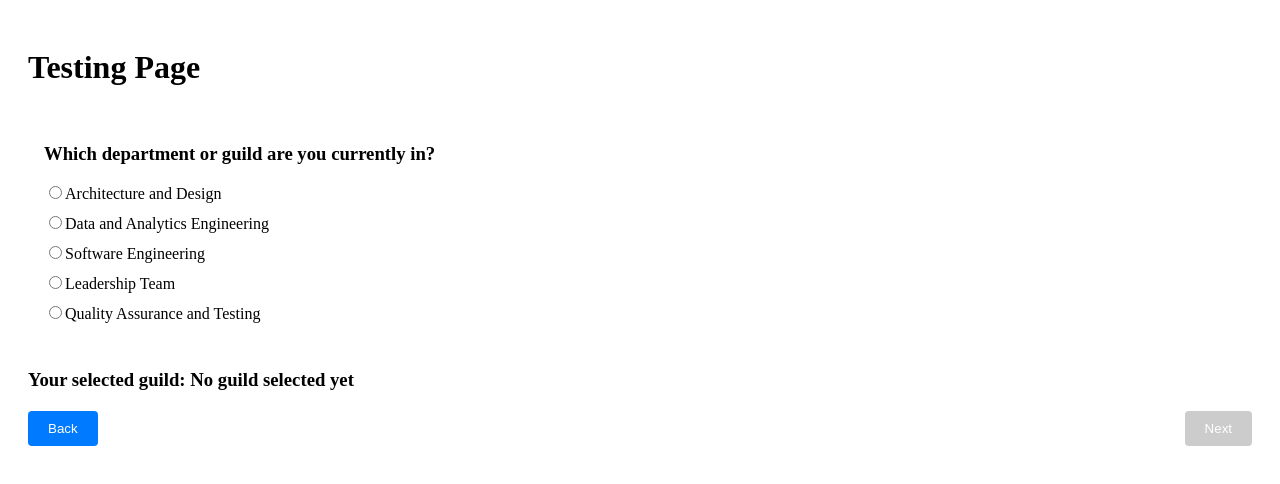
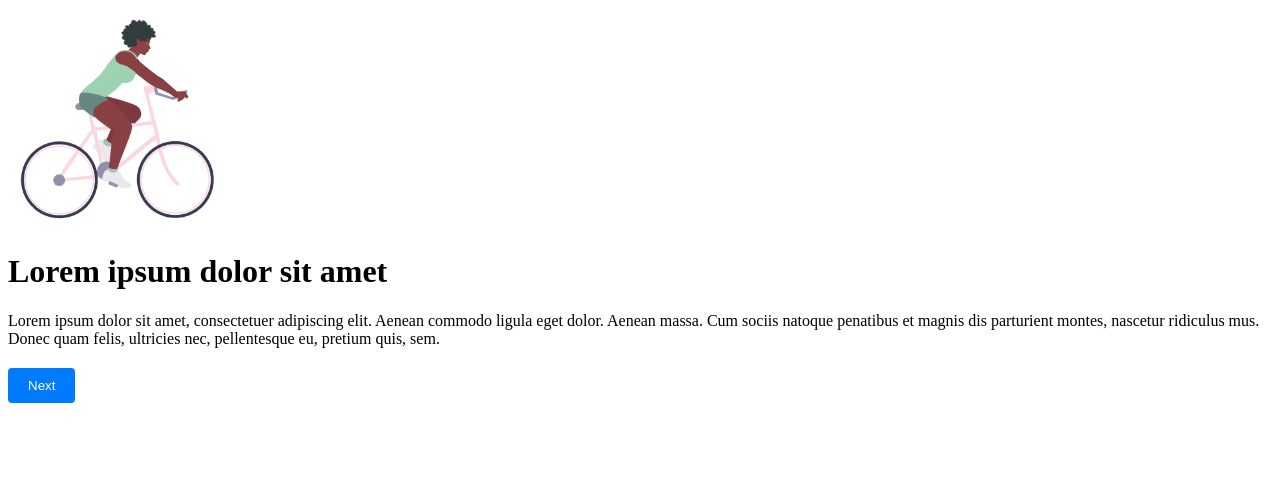
Before and after one commit to joelNd1/ENPS-EPA, a React (Create React App) app in the folder Client/: page / in a window 1280 px wide. Shown: the top 484 px of the page. Built offline with nearby package versions, Linux system fonts and the light colour scheme.

Commit message:
sorted out test page navigation component now 80% of the way there

```diff
--- a/Client/package.json
+++ b/Client/package.json
@@ -41,5 +41,8 @@
       "last 1 firefox version",
       "last 1 safari version"
     ]
+  },
+  "devDependencies": {
+    "@svgr/webpack": "^8.1.0"
   }
 }
--- a/Client/src/app.tsx
+++ b/Client/src/app.tsx
@@ -10,6 +10,7 @@ import IncentivesPage from './components/pages/Incentives/IncentivesPage';
 import CareerDevelopmentPage from './components/pages/CareerDevelopment/CareerDevelopmentPage';
 
 //titles
+import TestingTitles from './components/Titles/TestingTitles';
 import RoleAndGuildTitle from './components/Titles/RoleAndGuild/RoleAndGuildTitle';
 import PayBandSeparationTitle from './components/Titles/PayBandSeparation/PayBandSeparationTitle';
 import WorkLifeBalanceTitle from './components/Titles/WorkLifeBalance/WorkLifeBalanceTitle';
@@ -21,7 +22,8 @@ const App: React.FC = () => {
     <Router>
       <Routes>
         {/* Route for the functiional testing */}
-        <Route path="*" element={<TestingPage />} />
+        <Route path="*" element={<TestingTitles />} />
+        <Route path="/TestingPage" element={<TestingPage />} />
 
         {/* Routes for each section */}
         <Route path="/role-and-guild" element={<RoleAndGuildPage />} />
--- a/Client/src/components/Titles/TestingTitles.tsx
+++ b/Client/src/components/Titles/TestingTitles.tsx
@@ -1 +1,35 @@
-export {}
+import { ReactComponent as Cyclist } from '../../assets/Img/Cyclist.svg'
+import PageNavigation from '../molecules/PageNavigation';
+import { TitlePageBlock } from '../molecules/TitlePageBlock';
+import { useNavigate } from 'react-router-dom';
+
+
+export default function TestingTitle() {
+
+    const navigate = useNavigate();
+
+    const handleNextClick = () => {
+        console.log("Next button clicked!");
+        navigate('/TestingPage');
+
+
+      };
+    return (
+
+        <div>
+
+            <TitlePageBlock
+            image={<Cyclist/>}
+            title='Lorem ipsum dolor sit amet'
+            description='Lorem ipsum dolor sit amet, consectetuer adipiscing elit. Aenean commodo ligula eget dolor. Aenean massa. Cum sociis natoque penatibus et magnis dis parturient montes, nascetur ridiculus mus. Donec quam felis, ultricies nec, pellentesque eu, pretium quis, sem. '
+            testId='Testing-Titles-Page-Block '
+             />
+            <PageNavigation
+            isNextButtonDisabled={false}
+            isBackButtonHidden={true}
+            nextButtonClickHandler={handleNextClick}
+
+            />
+        </div>
+      );
+}
--- a/Client/src/components/molecules/TitlePageBlock.tsx
+++ b/Client/src/components/molecules/TitlePageBlock.tsx
@@ -1,60 +1,23 @@
-// import React, { ReactNode } from "react";
+import React, { ReactNode } from "react";
 
-// export type QuestionBlockProps = {
-//     image: ReactNode
-//     title: string; // The question text to display
-//     options?: string[]; // Array of options for the multiple-choice question
-//     PrimaryButton:string;
-//     SecondaryButton?:string;
-//     testId:string,
-//   };
+export type TitlePageBlockProps = {
+    image: ReactNode
+    title: string;
+    description: String,
+    testId:string,
+  };
 
-// export function QuestionBlock({
-//   question,
-//   questionType,
-//   options = [],
-//   minSliderValue ,
-//   maxSliderValue ,
-//   answer,
-//   onAnswerChange,
-// }: QuestionBlockProps) {
-//   return (
-//     <div style={{ padding: '16px', borderRadius: '8px', border: '1px solid #ccc' }}>
-//       <h3>{question}</h3>
-
-//       {/* Render input based on the question type */}
-//       {questionType === 'Multiple Choice' && (
-//         <div>
-//           {options.map((option, index) => (
-//             <div key={index} style={{ marginBottom: '10px' }}>
-//               <label>
-//                 <input
-//                   type="radio"
-//                   name="multiple-choice"
-//                   value={option}
-//                   checked={answer === option}
-//                   onChange={(e) => onAnswerChange(e.target.value)}
-//                 />
-//                 {option}
-//               </label>
-//             </div>
-//           ))}
-//         </div>
-//       )}
-
-//       {questionType === 'Slider' && (
-//         <div>
-//           <input
-//             type="range"
-//             min={minSliderValue}
-//             max={maxSliderValue}
-//             value={answer as number}
-//             onChange={(e) => onAnswerChange(Number(e.target.value))}
-//           />
-//           <span>{answer}</span>
-//         </div>
-//       )}
-//     </div>
-//   );
-// }
-export {}
+  export function TitlePageBlock({
+    image,
+    title,
+    description = '', // Default value for description if not provided
+    testId,
+  }: TitlePageBlockProps) {
+    return (
+      <div data-testid={testId}> {/* Assign testId to the div */}
+        {image}
+        <h1>{title}</h1>
+        <p>{description}</p>
+      </div>
+    );
+  }
--- a/Client/src/components/pages/TestingPage.tsx
+++ b/Client/src/components/pages/TestingPage.tsx
@@ -1,9 +1,11 @@
 import { useState } from 'react'
 import { QuestionPageBlock } from '../molecules/QuestionPageBlock';
 import PageNavigation from '../molecules/PageNavigation';
+import { useNavigate } from 'react-router-dom';
 
 
 export function TestingPage() {
+const navigate =useNavigate()
 
   const [selectedAnswer, setSelectedAnswer] = useState<string>('No guild selected yet');
   // const [sliderAnswer, setSliderAnswer] = useState<number>(5); // This is where we define the state for the slider
@@ -29,6 +31,8 @@ export function TestingPage() {
 // //  Handling page changes
 const handleBackClick = () => {
   console.log("Back button clicked!");
+  navigate('/');
+
 };
 
 const handleNextClick = () => {
--- /dev/null
+++ b/Client/src/custom.d.ts
@@ -0,0 +1,6 @@
+declare module '*.svg' {
+    import * as React from 'react';
+    export const ReactComponent: React.FunctionComponent<React.SVGProps<SVGSVGElement>>;
+    const src: string;
+    export default src;
+  }
```
Also changed, not shown: Client/src/assets/Img/Cyclist.svg (added), 1 other file (tests, documents, lock files or other folders).
